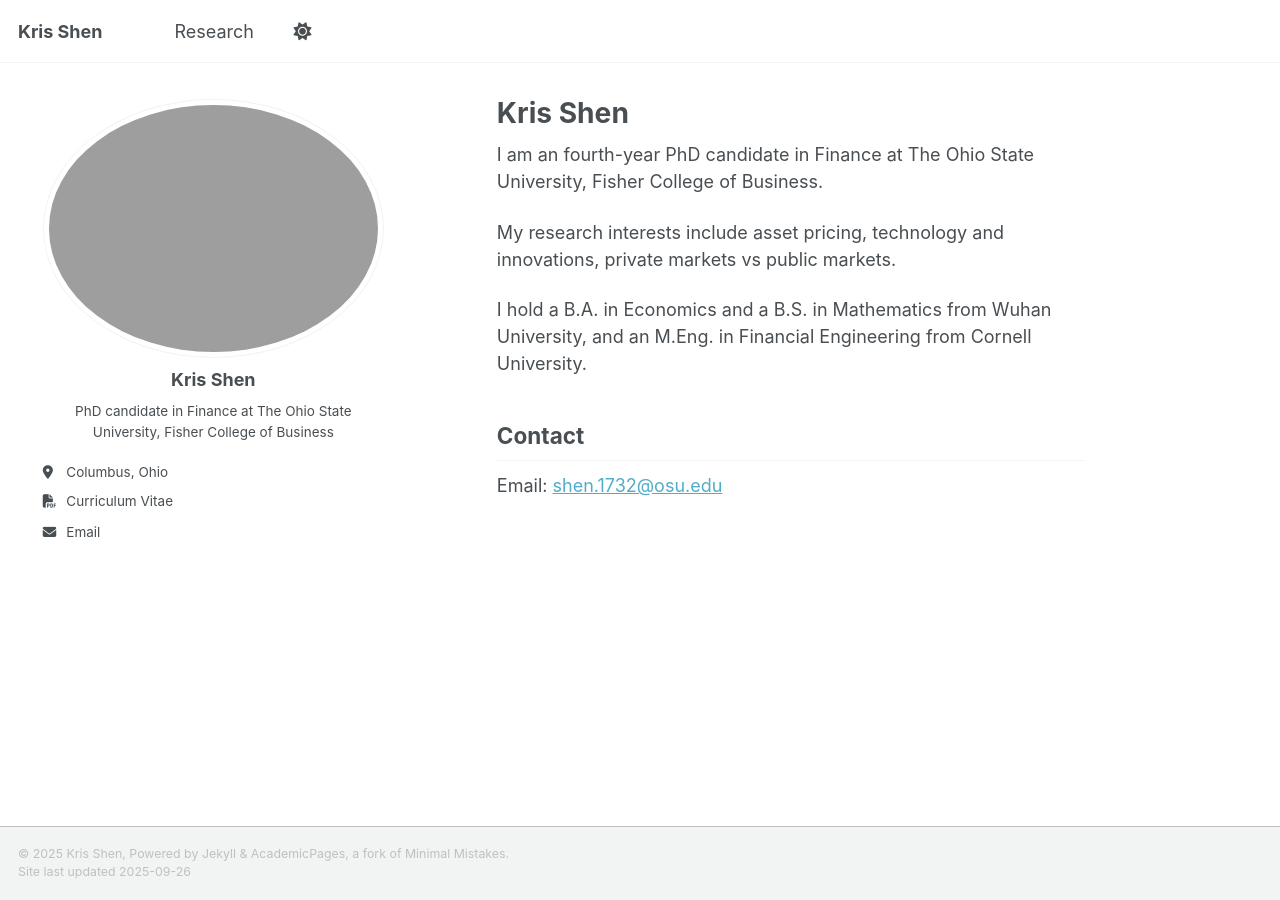
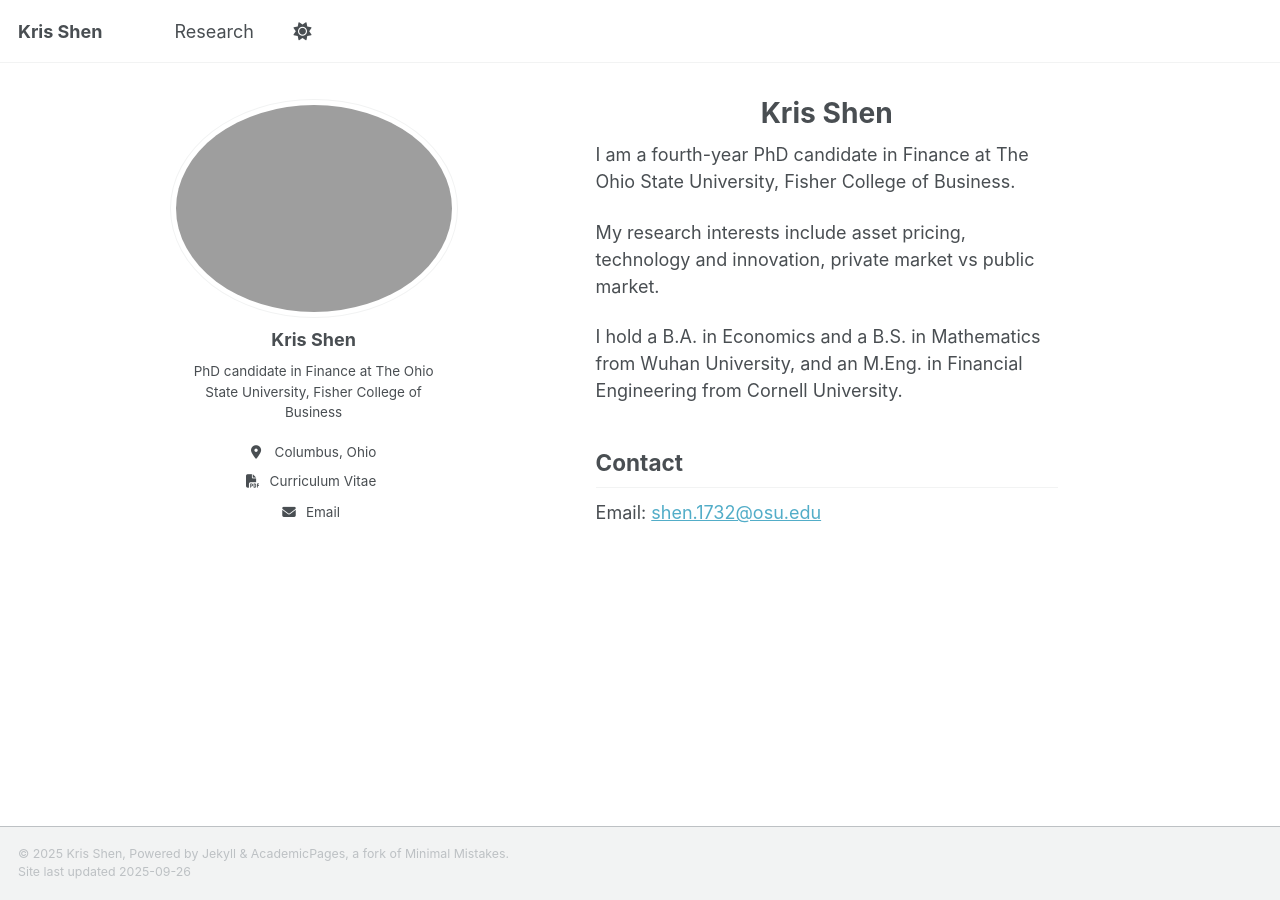
Before and after one commit to krisshen-finance/krisshen-finance.github.io, a Jekyll site: the page built from _pages/about.md, in a window 1280 px wide. Built offline with Jekyll 4.4.1, drawn with Linux system fonts in a browser that asks for light colours; a script that is not in the unit is left out.

Commit message:
Update website styling and research page formatting

```diff
--- a/_includes/head.html
+++ b/_includes/head.html
@@ -17,5 +17,6 @@
 
 <!-- For all browsers -->
 <link rel="stylesheet" href="{{ base_path }}/assets/css/main.css">
+<link rel="stylesheet" href="{{ base_path }}/assets/css/custom.css">
 
 <meta http-equiv="cleartype" content="on">
--- a/_pages/about.md
+++ b/_pages/about.md
@@ -9,9 +9,9 @@ redirect_from:
 
 <!-- Assistant Professor of Finance at [Your Institution] -->
 
-I am an fourth-year PhD candidate in Finance at The Ohio State University, Fisher College of Business.
+I am a fourth-year PhD candidate in Finance at The Ohio State University, Fisher College of Business.
 
-My research interests include asset pricing, technology and innovations, private markets vs public markets.
+My research interests include asset pricing, technology and innovation, private market vs public market.
 
 I hold a B.A. in Economics and a B.S. in Mathematics from Wuhan University, and an M.Eng. in Financial Engineering from Cornell University.
 
--- a/_sass/layout/_archive.scss
+++ b/_sass/layout/_archive.scss
@@ -10,12 +10,14 @@
   }
 
   @include breakpoint($large) {
-    @include span(8 of 12 last);
+    @include span(12 of 12 last);
     @include prefix(0 of 12);
-    margin-left: 33.33333%;  // Add left margin to prevent overlap with sidebar
-  }
-
-  a {
+    margin-left: 45%;              // Larger gap: 12% (sidebar left) + 25% (sidebar width) + 8% gap
+    margin-right: 2%;              // Small right margin for balance
+    max-width: 53%;                // Adjust width to fit with larger gap
+    width: 53%;                    // Force the width
+    padding-right: 0.5em;          // Standard padding
+  }  a {
     text-decoration: underline;
 
     &:hover {
--- a/_sass/layout/_page.scss
+++ b/_sass/layout/_page.scss
@@ -21,10 +21,12 @@
     @include span(8 of 12 last);
     @include prefix(0 of 12);
     @include suffix(0 of 12);
-    margin-left: 33.33333%;  // Add left margin to prevent overlap with sidebar
-  }
-
-  .page__inner-wrap {
+    margin-left: 45%;              // Larger gap: 12% (sidebar left) + 25% (sidebar width) + 8% gap
+    margin-right: 2%;              // Small right margin for balance
+    max-width: 53%;                // Adjust width to fit with larger gap
+    width: 53%;                    // Force the width
+    padding-right: 0.5em;          // Standard padding
+  }  .page__inner-wrap {
     @include full();
 
     .page__content,
@@ -38,6 +40,7 @@
 .page__title {
   margin-top: 0;
   line-height: 1;
+  text-align: center;
 
   & + .page__meta {
     margin-top: -0.5em;
--- a/_sass/layout/_sidebar.scss
+++ b/_sass/layout/_sidebar.scss
@@ -30,15 +30,14 @@
     -webkit-transition: opacity 0.2s ease-in-out;
             transition: opacity 0.2s ease-in-out;
     position: fixed;
-    left: 0;
-    width: 33.33333%;  // Explicitly set width to one-third
+    left: 12%;                    // Move sidebar more to center - larger left margin
+    width: 25%;                   // Slightly narrower sidebar for better proportions
+    text-align: center;           // Center all content within the sidebar
 
     &:hover {
       opacity: 1;
     }
-  }
-
-  @include breakpoint($x-large) {
+  }  @include breakpoint($x-large) {
     // max-width: $sidebar-link-max-width;  // Removed to allow full width
     padding-right: 0;
   }
@@ -93,6 +92,7 @@
     display: block;
     width: 100%;  // Ensure full width on large screens
     height: auto;
+    text-align: center;  // Center align the entire sidebar section
   }
 
   img {
@@ -118,8 +118,8 @@
     @include breakpoint($large) {
       padding: 5px;
       border: 1px solid var(--global-border-color);
-      width: 80%;  // Keep consistent 80% width on large screens
-      min-width: 240px;
+      width: 90%;  // Make profile picture even larger
+      min-width: 280px;
       max-width: none;
       margin-bottom: 10px;
     }
--- /dev/null
+++ b/assets/css/custom.css
@@ -0,0 +1,18 @@
+/* Custom styles for research page */
+
+/* Make abstract text smaller */
+.abstract-paragraph {
+  font-size: 0.85em !important;
+  line-height: 1.5 !important;
+  display: inline-block;
+}
+
+/* Make the "Abstract:" label smaller as well */
+.page__content p strong:contains("Abstract:") {
+  font-size: 0.85em !important;
+}
+
+/* Direct selector for Abstract label */
+.page__content p strong[data-text="Abstract:"] {
+  font-size: 0.85em !important;
+}
```
Also changed, not shown: _pages/research.md (+5 -5 lines), 1 other file.
